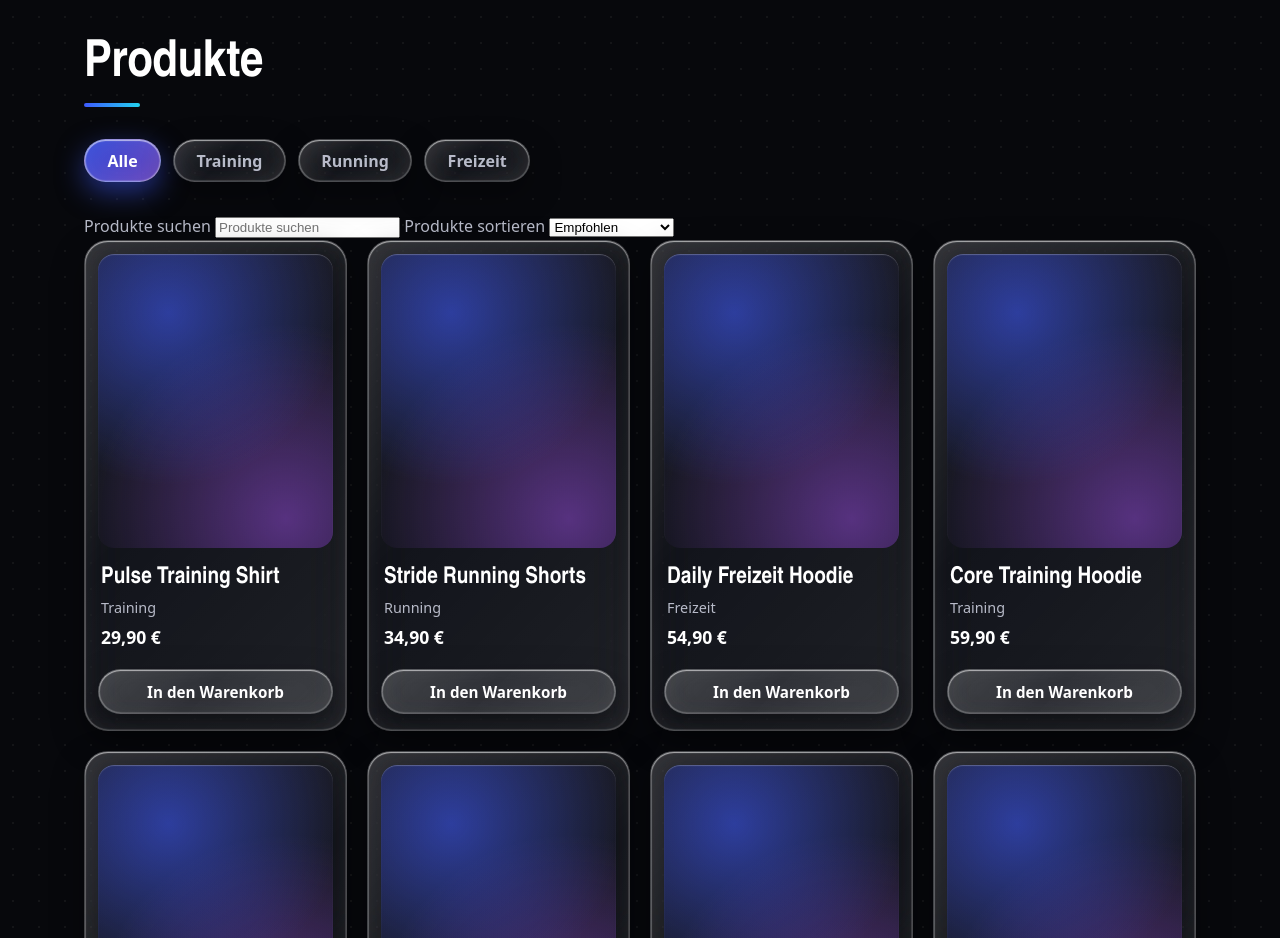
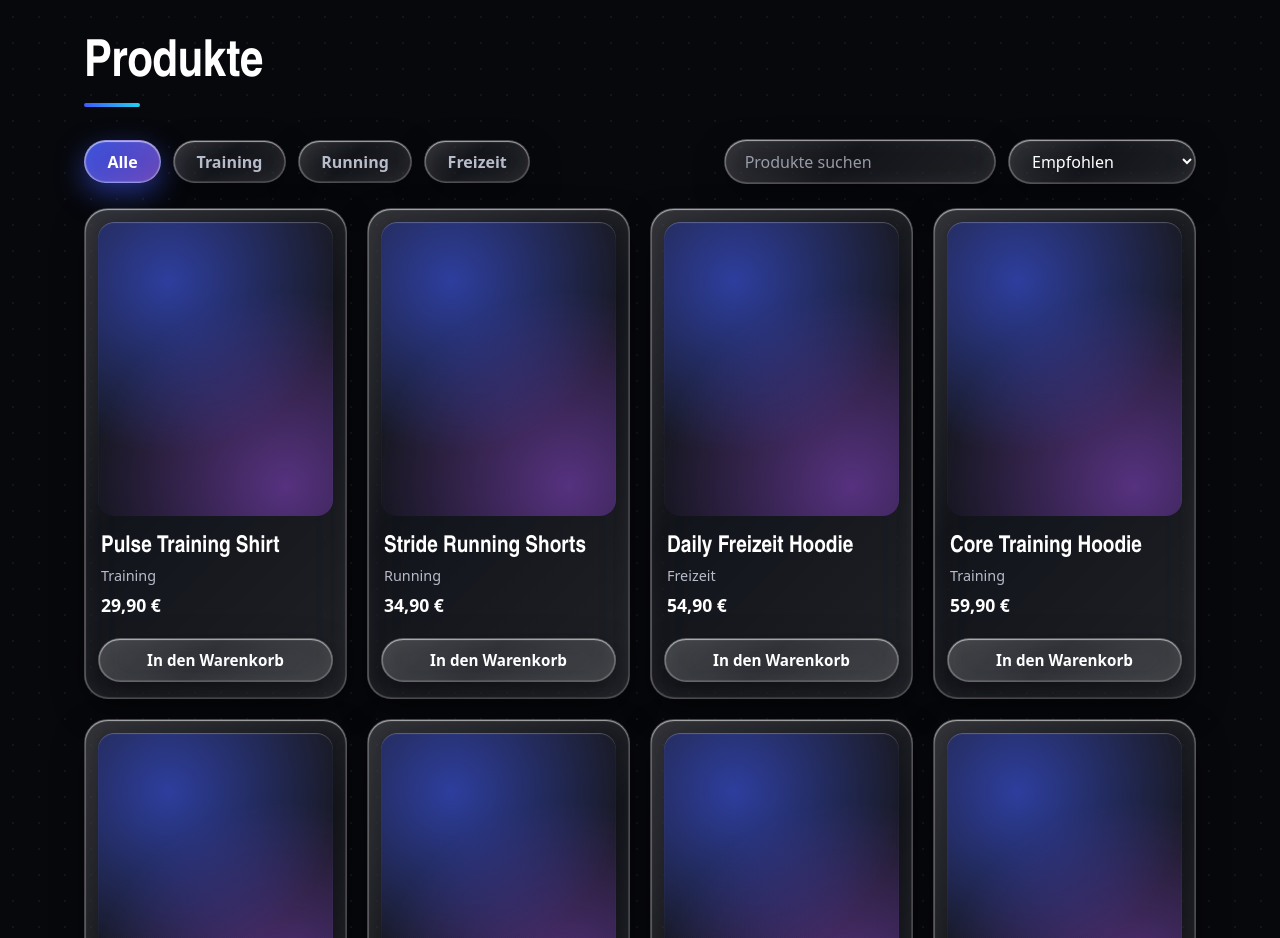
Before and after one commit to SebixDev/veltro-sportswear-shop, a plain HTML site: page index.html in a window 1280 px wide. Shown: the part 1140-2078 px from the top of the page. Drawn offline with Linux system fonts and the light colour scheme.

Commit message:
style: add styles for search field, sort select and result count

```diff
--- a/style.css
+++ b/style.css
@@ -63,7 +63,20 @@ h1, h2, h3, p { margin: 0; }
 a { color: inherit; text-decoration: none; }
 
 a:focus-visible,
-button:focus-visible { outline: 3px solid var(--accent-soft); outline-offset: 3px; }
+button:focus-visible,
+.field:focus-visible { outline: 3px solid var(--accent-soft); outline-offset: 3px; }
+
+.visually-hidden {
+    position: absolute;
+    width: 1px;
+    height: 1px;
+    margin: -1px;
+    padding: 0;
+    overflow: hidden;
+    clip: rect(0 0 0 0);
+    white-space: nowrap;
+    border: 0;
+}
 
 h2 {
     margin-bottom: 2rem;
@@ -96,7 +109,8 @@ h2::after {
 .cart-close,
 .cart-clear,
 .menu-toggle,
-.qty-btn {
+.qty-btn,
+.field {
     background: var(--glass-surface);
     border: 1px solid var(--glass-line);
     box-shadow: var(--glass-edge), var(--glass-drop);
@@ -110,7 +124,8 @@ h2::after {
 .cart-close:hover,
 .cart-clear:hover,
 .menu-toggle:hover,
-.qty-btn:hover {
+.qty-btn:hover,
+.field:hover {
     background: var(--glass-surface-hover);
     border-color: rgba(255, 255, 255, 0.4);
 }
@@ -372,11 +387,51 @@ h2::after {
     transform: translateX(5px);
 }
 
+.toolbar {
+    display: flex;
+    flex-wrap: wrap;
+    align-items: center;
+    justify-content: space-between;
+    gap: 1rem;
+    margin-bottom: 1rem;
+}
+
 .filter-bar {
     display: flex;
     flex-wrap: wrap;
     gap: 0.75rem;
-    margin-bottom: 2rem;
+}
+
+.search-sort {
+    display: flex;
+    flex-wrap: wrap;
+    gap: 0.75rem;
+}
+
+.field {
+    padding: 0.6rem 1.2rem;
+    border-radius: 999px;
+    color: var(--white);
+    font: 500 1rem var(--font-body);
+    color-scheme: dark;
+    transition: background 0.2s, border-color 0.2s;
+}
+
+.field::placeholder {
+    color: var(--text);
+    opacity: 0.8;
+}
+
+input.field { min-width: 14rem; }
+
+select.field {
+    padding-right: 1rem;
+    cursor: pointer;
+}
+
+.result-count {
+    margin-bottom: 1.5rem;
+    font-size: 0.95rem;
 }
 
 .filter-btn,
@@ -654,6 +709,8 @@ h2::after {
     .grid-3 { grid-template-columns: 1fr; }
     .category { height: 170px; }
     .hero-box { min-height: 440px; }
+    .search-sort { width: 100%; }
+    input.field { flex: 1 1 12rem; min-width: 0; }
 }
 
 @media (max-width: 600px) {
```
